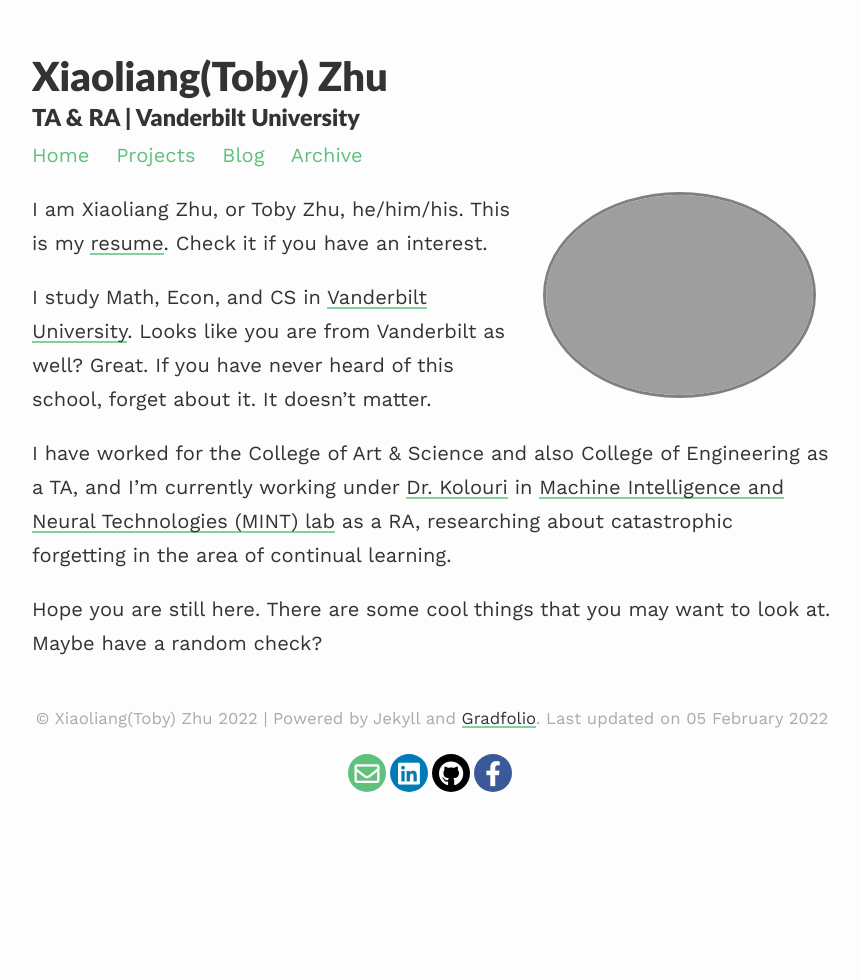
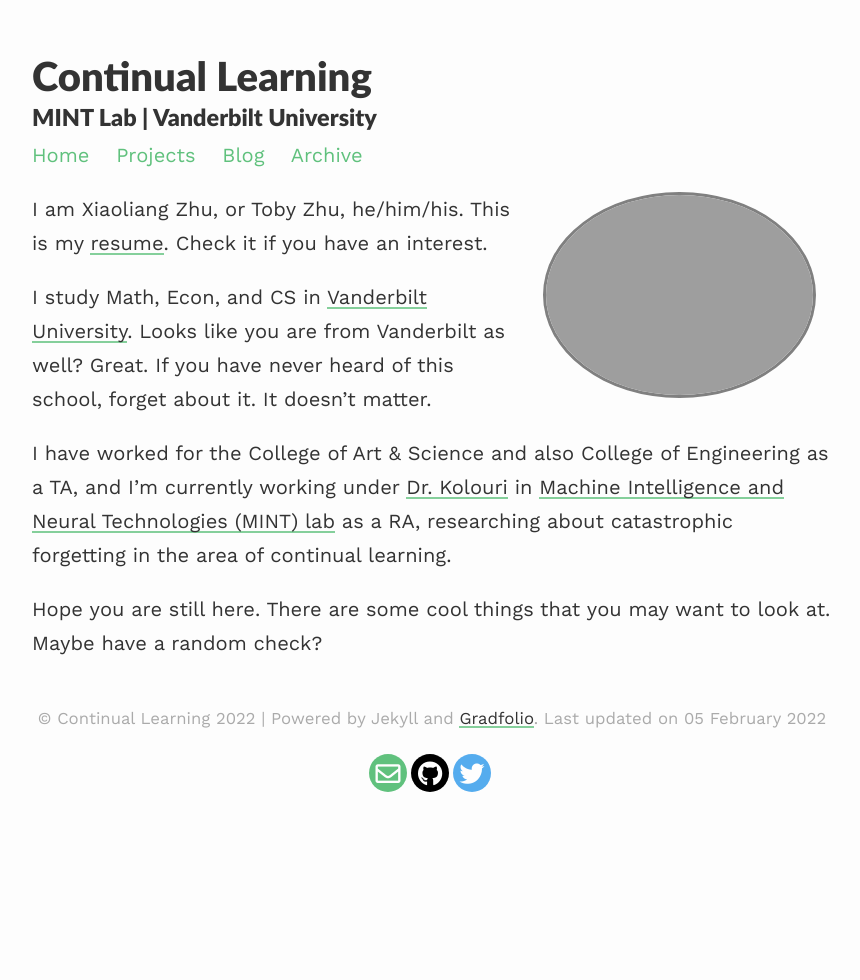
Before and after one commit to zxllxz2/continual_learning, a Jekyll site: the page built from docs/index.md, in a window 1280 px wide. Shown: the whole page, without its empty margins (208-1068 px from the left). Built offline with Jekyll 4.4.1, drawn with Linux system fonts in a browser that asks for light colours; nearby versions of some CDN libraries.

Commit message:
update config.yml

```diff
--- a/docs/_config.yml
+++ b/docs/_config.yml
@@ -1,6 +1,6 @@
 remote_theme: jitinnair1/gradfolio
-title: Xiaoliang(Toby) Zhu
-description: TA & RA | Vanderbilt University
+title: Continual Learning
+description: MINT Lab | Vanderbilt University
 
 baseurl: /continual_learning #name of GitHub repository
 # url: "" #custom url to be used instead of GitHub repository
@@ -10,22 +10,22 @@ highlighter: rouge
 markdown: kramdown
 
 # Pagination
-paginate: 4
-permalink: /blog/:year/:title/
-paginate_path: /blog/page:num/
+paginate: 3
+# permalink: /blog/:year/:title/
+# paginate_path: /blog/page:num/
 
 # Social media links in footer
-facebook: "toby.zhu.54"
-linkedin: "xiaoliangzhutoby/"
-github: "zxllxz2"
+github: "mint-vu/Continual_Learning"
+twitter: "skolouri"
 # researchgate: "#"
 # orcid: "#"
 
 highlighter: rouge
 markdown: kramdown
+latex_engine: xelatex
 
 # Tracker
-analytics:
+# analytics:
 
 #optimization -> compress.html
 compress_html:
```
